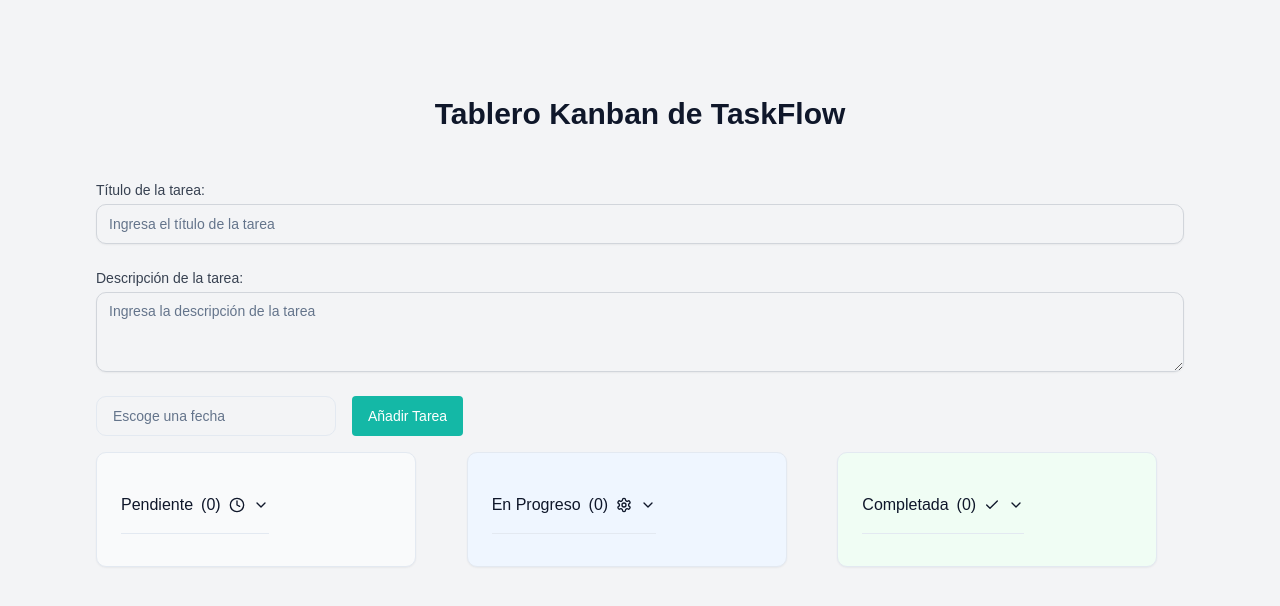
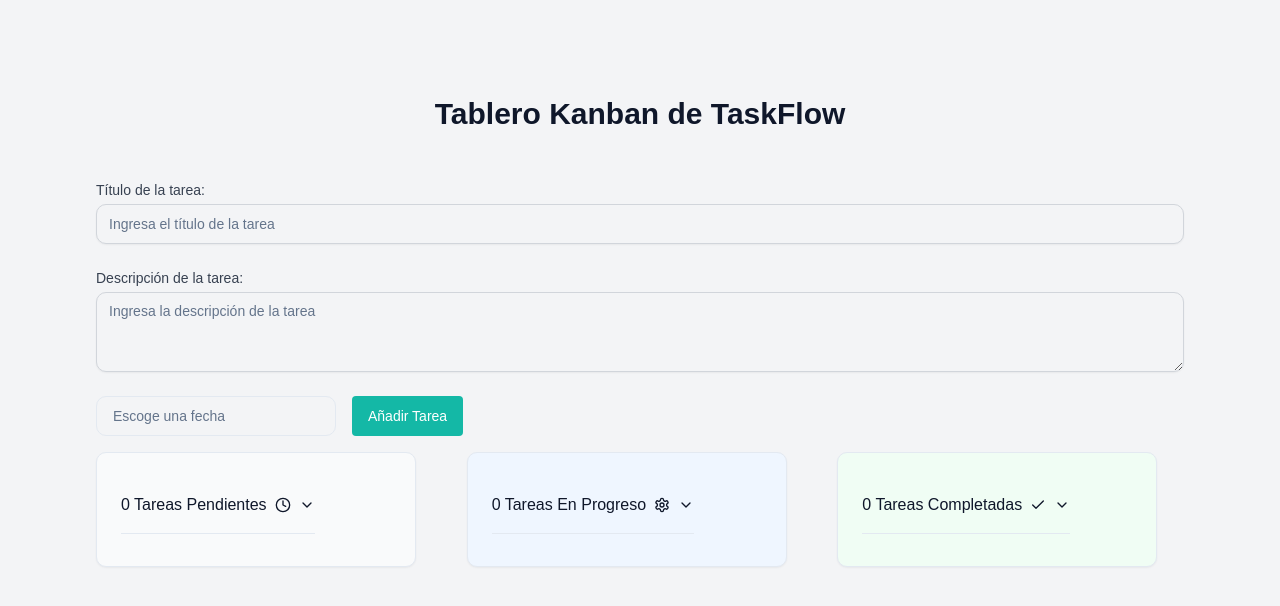
Before and after one commit to KaicerPirata/UCC-GO, a Next.js app: page / in a window 1280 px wide. Shown: the top 606 px of the page. Built offline with nearby package versions, Linux system fonts and the light colour scheme.

Commit message:
pon el contador primero con dos espacios de distancia y que cada titulo diga tareas pendiente tareas en progreso y tareas completadas

```diff
--- a/src/app/page.tsx
+++ b/src/app/page.tsx
@@ -401,6 +401,20 @@ function KanbanColumn({
     }
   };
 
+  let displayTitle = '';
+  switch (title) {
+    case "Pendiente":
+      displayTitle = `Tareas Pendientes`;
+      break;
+    case "En Progreso":
+      displayTitle = `Tareas En Progreso`;
+      break;
+    case "Completada":
+      displayTitle = `Tareas Completadas`;
+      break;
+    default:
+      displayTitle = title;
+  }
 
   const handleAccordionClick = () => {
     if (selectedColumn === columnId) {
@@ -419,7 +433,7 @@ function KanbanColumn({
           <Accordion type="single" collapsible onValueChange={handleAccordionClick}>
             <AccordionItem value={columnId}>
               <AccordionTrigger className="text-md font-medium flex items-center gap-2 hover:underline">
-                {title} <span>({tasks.length})</span>
+                 {tasks.length}  {displayTitle}
                 <TooltipProvider>
                   <Tooltip>
                     <TooltipTrigger asChild>
```
